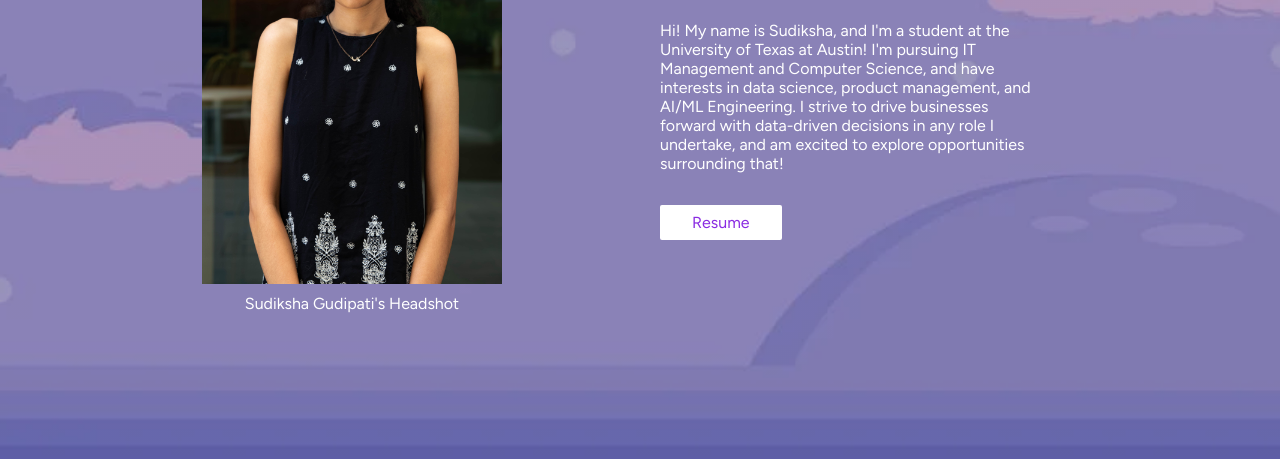
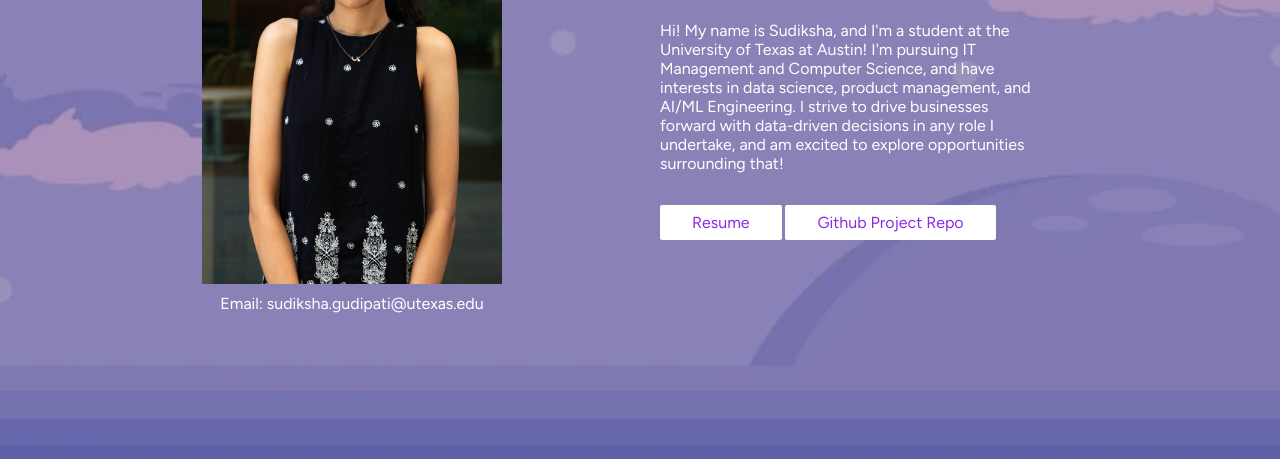
Before and after one commit to sudiksha-g/sudiksha-g.github.io, a plain HTML site: page index.html in a window 1280 px wide. Shown: the part 327-786 px from the top of the page. Drawn offline with Linux system fonts and the light colour scheme.

Commit message:
Updated website for resume usage

```diff
--- a/index.html
+++ b/index.html
@@ -21,7 +21,7 @@
             <div class="side_by_side">
                 <div class="image-container">
                     <img src="images/Sudiksha_Gudipati_Headshot.jpg" alt="Sudiksha Gudipati" width="300">
-                    <p>Sudiksha Gudipati's Headshot</p>
+                    <p>Email: sudiksha.gudipati@utexas.edu</p>
                 </div>
 
             </div>
@@ -36,6 +36,7 @@
                             management, and AI/ML Engineering. I strive to drive businesses forward with data-driven
                             decisions in any role I undertake, and am excited to explore opportunities surrounding that!</p>
                         <a href="https://drive.google.com/file/d/1Ma2lyjrtO0TAjn2J63e-ntTewHAiczRS/view?usp=sharing">Resume</a>
+                        <a href="https://github.com/sudiksha-g?tab=repositories">Github Project Repo</a>
                     </div>
                 </div>
             </div>
```
